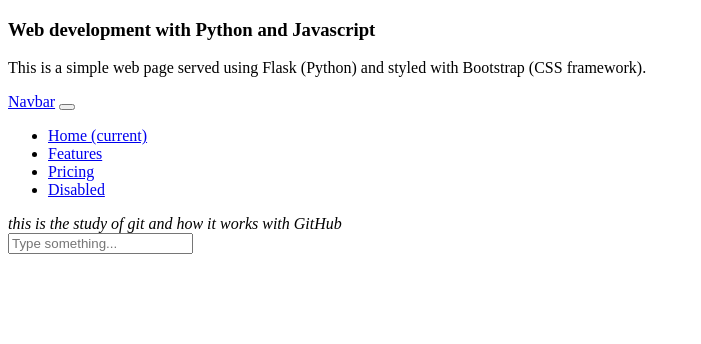
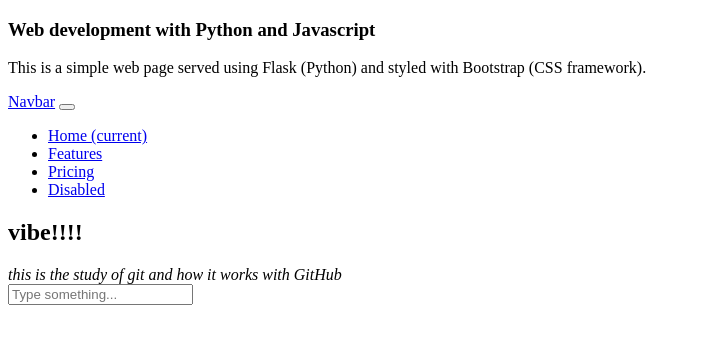
Before and after one commit to manuel5292/Aight, a plain HTML site: page index.html in a window 1280 px wide. Shown: the whole page, without its empty margins (0-701 px from the left). Drawn offline with Linux system fonts and the light colour scheme.

Commit message:
Update index.html

```diff
--- a/index.html
+++ b/index.html
@@ -28,6 +28,7 @@
                     <a class="nav-link disabled" href="#" tabindex="-1" aria-disabled="true">Disabled</a>
                 </li>
             </ul>
+            <h2>vibe!!!!</h2>
             <i>this is the study of git and how it works with GitHub</i>
         </div>
     </nav>
```
